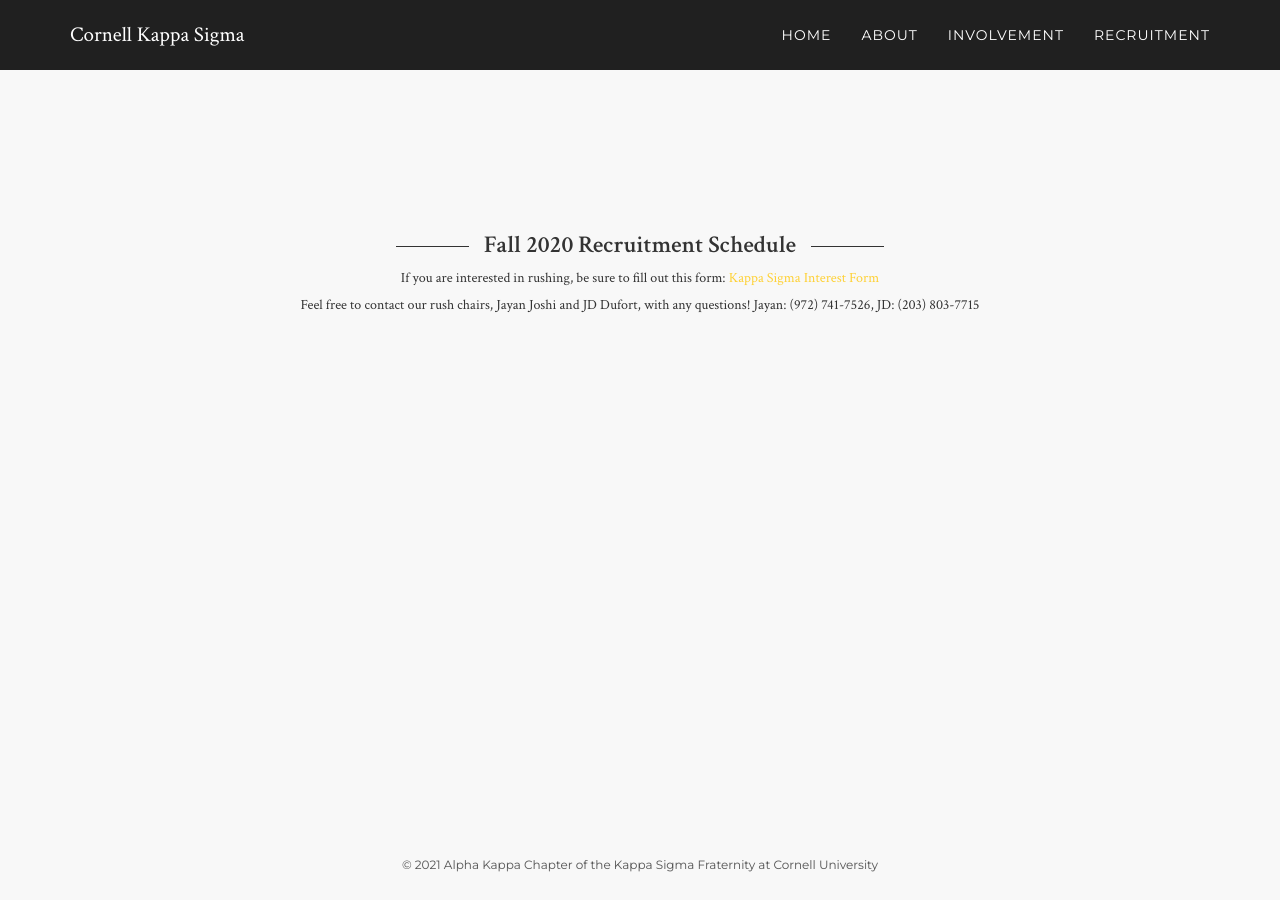
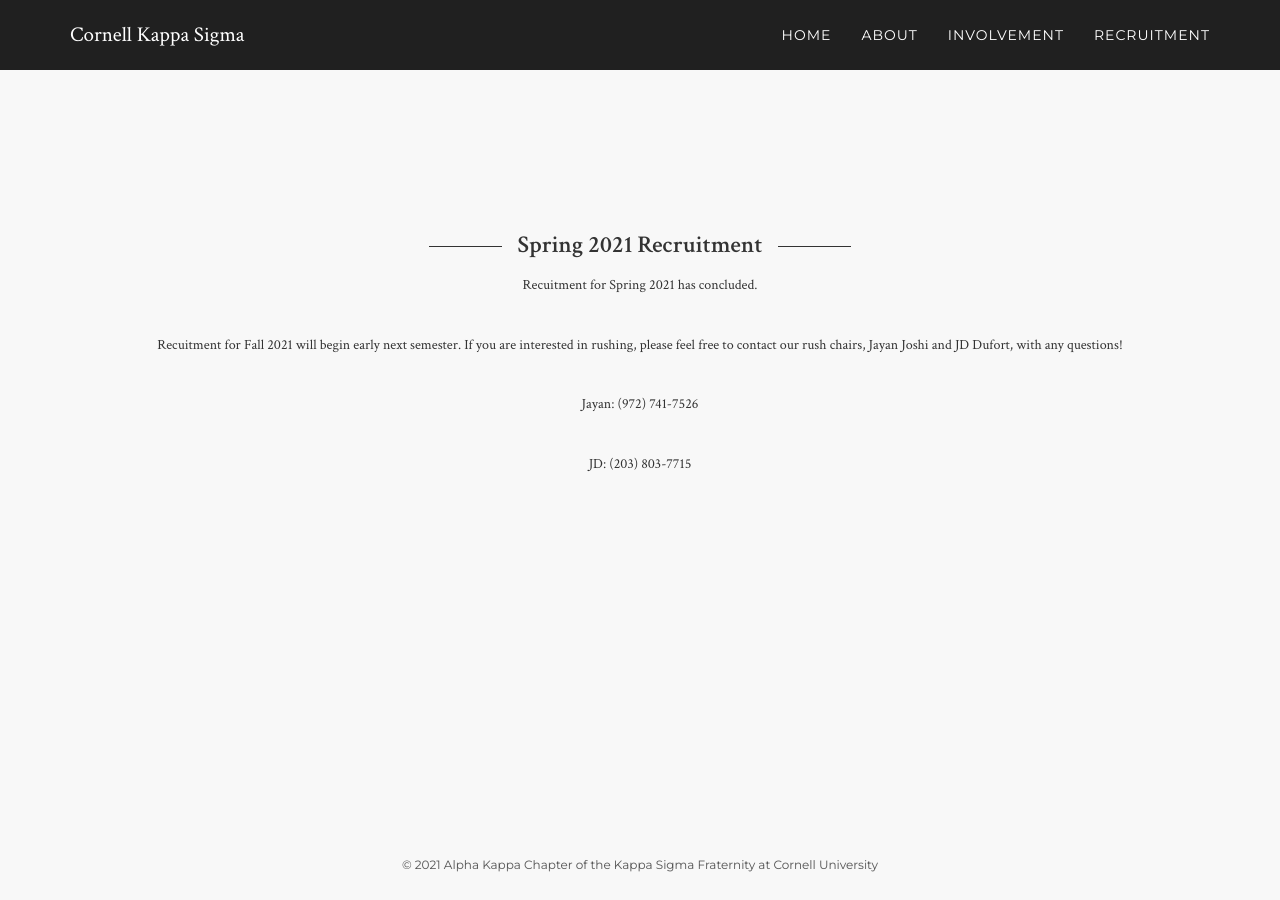
Before and after one commit to pjochillin/cornellkappasigma, a Jekyll site: the page built from recruitment/index.html, in a window 1280 px wide. Built offline with Jekyll 4.4.1, drawn with Linux system fonts in a browser that asks for light colours; nearby versions of some CDN libraries.

Commit message:
Updated recruitment information

```diff
--- a/recruitment/index.html
+++ b/recruitment/index.html
@@ -5,11 +5,15 @@
 	<div class="spacer"></div>
 	<div id="recruitment">
 		<div class="container">
-			<h3>Fall 2020 Recruitment Schedule</h3>
+			<h3>Spring 2021 Recruitment</h3>
 			<br>
-			If you are interested in rushing, be sure to fill out this form: <a href=https://docs.google.com/forms/d/e/1FAIpQLSedfxD-bspEgBCO3wTDZL0HrghUsE3AWq9eqN20mEfHgpGA3A/viewform?usp=sf_link>Kappa Sigma Interest Form</a>
+			<p>Recuitment for Spring 2021 has concluded.</p>
 			<br>
-			<p>Feel free to contact our rush chairs, Jayan Joshi and JD Dufort, with any questions! Jayan: (972) 741-7526, JD: (203) 803-7715</p>
+			<p>Recuitment for Fall 2021 will begin early next semester. If you are interested in rushing, please feel free to contact our rush chairs, Jayan Joshi and JD Dufort, with any questions!</p>
+			<br>
+			<p>Jayan: (972) 741-7526</p>
+			<br>
+			<p>JD: (203) 803-7715</p>
 
 		</div>
 	</div>
```
